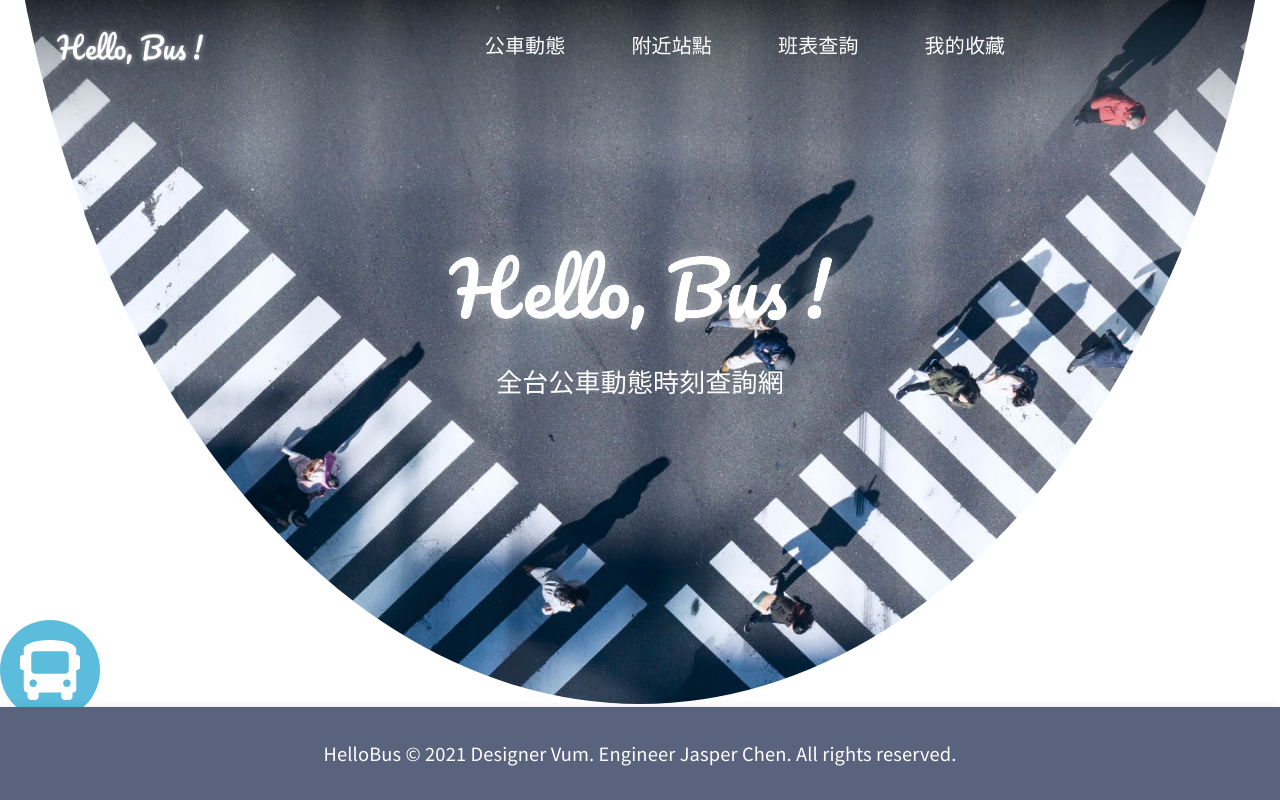
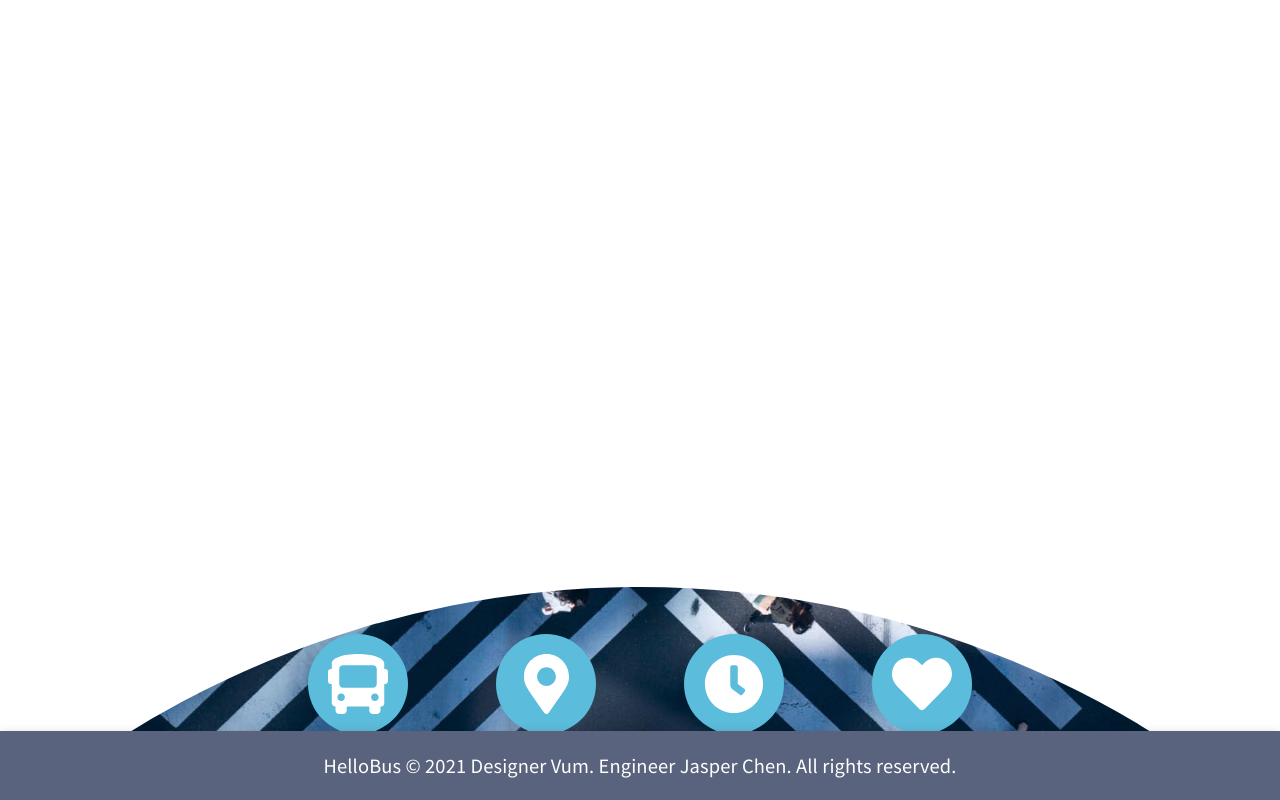
Before and after one commit to jasperdyb/f2e_2021_hello_bus, a Next.js app: page / in a window 1280 px wide. Built offline with nearby package versions, Linux system fonts and the light colour scheme.

Commit message:
Adjust home page

```diff
--- a/components/Background.tsx
+++ b/components/Background.tsx
@@ -24,7 +24,9 @@ const Background: React.FC<Props> = ({ image, logo, children }) => {
           objectFit="cover"
           placeholder="blur"
         />
+        <BackgroundImageEclipseContainer>
           <BackgroundImageEclipse />
+        </BackgroundImageEclipseContainer>
       </BackgroundImageContainer>
       <BackgroundImageChildrenContainer>
         <LogoContainer
@@ -62,36 +64,38 @@ const BackgroundImageContainer = styled("div")`
   z-index: -100;
 `;
 
-const LogoContainer = styled(Grid)`
-  min-height: 100px;
-  margin-top: 219px;
-  margin-bottom: 224px;
-  z-index: 0;
-`;
+const LogoContainer = muiStyled(Grid)(({ theme }) => ({
+  minHeight: 100,
+  marginTop: 222,
+  marginBottom: 235,
+  zIndex: 0,
+}));
 
 const BackgroundImage = muiStyled(Image)(({ theme }) => ({}));
 
-const BackgroundImageEclipse = muiStyled("div")(({ theme }) => ({
-  width: "100%",
-  height: "100%",
+const BackgroundImageEclipseContainer = muiStyled("div")(({ theme }) => ({
+  width: "200%",
+  height: "700%",
+  marginLeft: "-50%",
+  marginTop: -1241,
   overflow: "hidden",
   position: "relative",
+  justifyContent: "center",
+  alignContent: "center",
 
   // left: "-50vw",
   zIndex: 0,
+}));
 
-  "&:before": {
+const BackgroundImageEclipse = muiStyled("div")(({ theme }) => ({
   content: '""',
-    position: "absolute",
-    top: -1241,
-    // left: "-20%",
-    width: "100%",
+  width: 1945,
   height: 1945,
+  margin: "auto",
 
   borderRadius: "50%",
   boxShadow: `0px 0px 0px 9999px ${theme.palette.common.white}`,
   zIndex: -1,
-  },
 }));
 
 const Slogan = muiStyled(Typography)(({ theme }) => ({
--- a/components/ButtonAnimatedBus.tsx
+++ b/components/ButtonAnimatedBus.tsx
@@ -21,11 +21,11 @@ import {
 } from "@fortawesome/react-fontawesome";
 
 interface Props {
-  title: string;
-  link?: string;
+  onClick?: () => void;
+  icon: FontAwesomeIconProps["icon"];
 }
 
-const ButtonAnimatedBus: React.FC<Props> = ({ title, link }) => {
+const ButtonAnimatedBus: React.FC<Props> = ({ onClick, icon }) => {
   const [IsHovering, setIsHovering] = useState(false);
   const theme = useTheme();
   const onMobile = useMediaQuery(theme.breakpoints.down("sm"));
@@ -45,6 +45,7 @@ const ButtonAnimatedBus: React.FC<Props> = ({ title, link }) => {
 
   return (
     <ThemedButton
+      onClick={onClick}
       onMouseEnter={() => {
         console.log("onMouseOver");
         setIsHovering(true);
@@ -54,7 +55,7 @@ const ButtonAnimatedBus: React.FC<Props> = ({ title, link }) => {
         setIsHovering(false);
       }}
     >
-      <BusIcon />
+      <ButtonIcon icon={icon} />
       <CircleRight ref={circleRightRef} />
       <CircleLeft ref={circleLeftRef} />
     </ThemedButton>
@@ -90,9 +91,7 @@ const CircleLeft = muiStyled(TransparentCircle)(({ theme }) => ({
   backgroundColor: "#316E82",
 }));
 
-const BusIcon = muiStyled((props: FontAwesomeIconProps) => (
-  <FontAwesomeIcon icon={faBus} {...props} />
-))(({ theme }) => ({
+const ButtonIcon = muiStyled(FontAwesomeIcon)(({ theme }) => ({
   fontSize: 60,
   color: theme.palette.common.white,
   zIndex: 10,
--- a/components/Footer.tsx
+++ b/components/Footer.tsx
@@ -26,7 +26,7 @@ const Footer: React.FC<Props> = ({ color, children }) => {
 };
 
 const FooterAppBar = muiStyled(AppBar)(({ theme }) => ({
-  padding: "33px 0",
+  padding: "21px 0",
   bottom: 0,
   top: "auto",
   color: theme.palette.common.white,
--- a/components/Navbar.tsx
+++ b/components/Navbar.tsx
@@ -25,11 +25,16 @@ import HelloBus_light from "@img/HelloBus_light.png";
 
 import NavDrawer from "components/NavDrawer";
 
-const menu = [
-  { title: "公車動態", link: "/" },
-  { title: "附近站點", link: "/" },
-  { title: "班表查詢", link: "/" },
-  { title: "我的收藏", link: "/" },
+import { faBus } from "@fortawesome/free-solid-svg-icons/faBus";
+import { faMapMarkerAlt } from "@fortawesome/free-solid-svg-icons/faMapMarkerAlt";
+import { faClock } from "@fortawesome/free-solid-svg-icons/faClock";
+import { faHeart } from "@fortawesome/free-solid-svg-icons/faHeart";
+
+export const menu = [
+  { title: "公車動態", link: "/", icon: faBus },
+  { title: "附近站點", link: "/", icon: faMapMarkerAlt },
+  { title: "班表查詢", link: "/", icon: faClock },
+  { title: "我的收藏", link: "/", icon: faHeart },
 ];
 
 const Navbar: React.FC<AppBarProps> = ({ color }) => {
@@ -73,7 +78,7 @@ const Navbar: React.FC<AppBarProps> = ({ color }) => {
         </Link>
 
         {!onMobile && (
-          <Stack direction={"row"} spacing={"50px"}>
+          <Stack direction={"row"} spacing={6}>
             {menu.map((item, index) => (
               <Link key={index} href={item.link} passHref>
                 <NavButton color="inherit">
--- a/pages/index.tsx
+++ b/pages/index.tsx
@@ -8,13 +8,14 @@ import { styled as muiStyled, useTheme } from "@mui/material/styles";
 import useMediaQuery from "@mui/material/useMediaQuery";
 
 import Stack from "@mui/material/Stack";
-import { Typography } from "@mui/material";
+import Typography from "@mui/material/Typography";
+import Container from "@mui/material/Container";
 
 import Layout from "components/Layout";
 import ButtonAnimatedBus from "components/ButtonAnimatedBus";
 
 import Background from "components/Background";
-import Navbar from "components/Navbar";
+import Navbar, { menu } from "components/Navbar";
 import HelloBus_light from "@img/HelloBus_light.png";
 import picBgPC from "@img/picBgPC.jpg";
 
@@ -25,7 +26,14 @@ const Home = () => {
     <>
       <Background image={picBgPC} logo={HelloBus_light}>
         <Navbar />
-        <ButtonAnimatedBus title="bus" />
+        <Stack direction={"row"} justifyContent={"center"} spacing={11}>
+          {menu.map((item, index) => (
+            <Stack key={index} alignContent={"center"} textAlign={"center"}>
+              <ButtonAnimatedBus icon={item.icon} />
+              <Typography mt={1.5}>{item.title}</Typography>
+            </Stack>
+          ))}
+        </Stack>
       </Background>
     </>
   );
```
Lines whose indentation alone changed are shown as unchanged.
